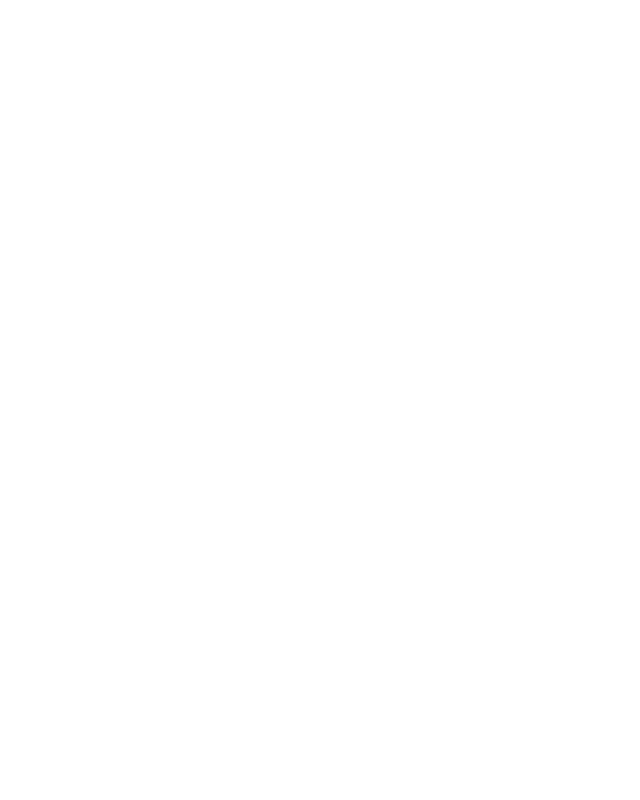
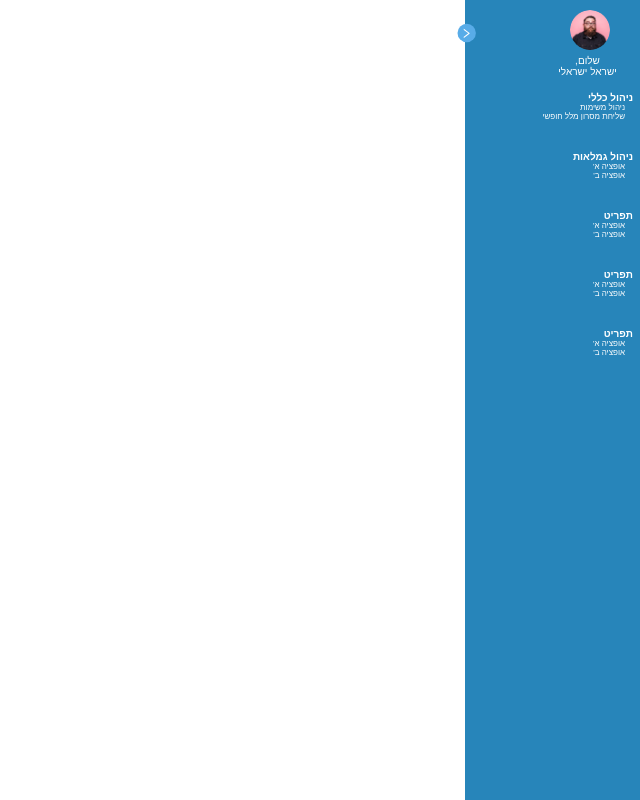
Before and after one commit to LitalHazut/my-react-app, a React (Create React App) app: page /Table in a window 1280 px wide. Shown: the whole page, without its empty margins (640-1280 px from the left). Built offline with nearby package versions, Linux system fonts and the light colour scheme.

Commit message:
fix custom menu

```diff
--- a/src/App.css
+++ b/src/App.css
@@ -1,5 +1,17 @@
 .App {
   text-align: center;
+}
+
+@import url('https://fonts.googleapis.com/css2?family=Heebo:wght@400;700&display=swap');
+
+body {
+  font-family: 'Heebo', sans-serif;
+}
+
+/* Override Ant Design styles if necessary */
+/* Example: Override the font size of Ant Design menu */
+.ant-menu {
+  font-family: 'Heebo', sans-serif;
 }
 
 .App-logo {
@@ -32,6 +44,7 @@
   from {
     transform: rotate(0deg);
   }
+
   to {
     transform: rotate(360deg);
   }
--- a/src/App.tsx
+++ b/src/App.tsx
@@ -8,6 +8,7 @@
 import { Switch } from 'react-router-dom';
 import ProductForm from './Components/ProductsANT/ProductForm';
 import ProductFormMui from './Components/ProductsMUI/ProductFormMui';
+import { CustomMenu } from './Components/CustomMenu/CustomMenu';
 
 function App() {
   return (
@@ -17,8 +18,9 @@
           <Route exact path="/" component={LoginPageMUI} />
           <Route path="/loginAnt" component={LoginPageANT} />
           <Route path="/homeMUI" component={HomePageMUI} />
+          <Route path="/Products" component={ProductFormMui} />
           {/* <Route path="/Products" component={ProductForm} /> */}
-          <Route path="/Products" component={ProductFormMui} />
+          <Route path="/Table" component={CustomMenu} />
           <Route path="/homeANT" component={HomePageANT} />
         </Switch>
       </div>
--- /dev/null
+++ b/src/Components/CustomMenu/CustomMenu.tsx
@@ -0,0 +1,133 @@
+import React, { useState } from 'react';
+import { Menu } from 'antd';
+import Avatar from '../../images/Avatar.png';
+import star from '../../images/star.png';
+import { StarFilled } from '@ant-design/icons';
+import { StarOutlined } from '@mui/icons-material';
+
+const { SubMenu } = Menu;
+
+export const CustomMenu = () => {
+    const [collapsed, setCollapsed] = useState(false);
+
+    const toggleCollapsed = () => {
+        setCollapsed(!collapsed);
+    };
+
+    return (
+        <div style={{ position: 'fixed', top: 0, right: 0, height: '100%', backgroundColor: '#2785ba', zIndex: 1000, width: collapsed ? '120px' : '175px', transition: 'width 0.3s' }}>
+            <div style={{ display: 'flex', justifyContent: 'flex-start', alignItems: 'center', paddingTop: '10px', cursor: 'pointer' }} onClick={toggleCollapsed}>
+                <div style={{ display: 'flex', alignItems: 'center', width: '100%' }}>
+                    {!collapsed ? (
+                        <>
+                            <svg width="27" height="27" viewBox="0 0 37 37" fill="none" xmlns="http://www.w3.org/2000/svg" style={{ marginRight: '10px', marginLeft: '-10px', transform: 'rotate(180deg)' }}>
+                                <g filter="url(#filter0_d_107_5688)">
+                                    <circle cx="18.5" cy="14.5" r="14.5" fill="#58ACE8" />
+                                </g>
+                                <path d="M23.141 8.26326V6.75349C23.141 6.62263 22.9906 6.55036 22.8891 6.63044L14.0844 13.5074C14.0096 13.5656 13.949 13.6401 13.9074 13.7252C13.8658 13.8103 13.8441 13.9038 13.8441 13.9986C13.8441 14.0934 13.8658 14.1869 13.9074 14.272C13.949 14.3571 14.0096 14.4316 14.0844 14.4898L22.8891 21.3668C22.9926 21.4469 23.141 21.3746 23.141 21.2437V19.734C23.141 19.6383 23.0961 19.5465 23.0219 19.4879L15.9906 13.9996L23.0219 8.50935C23.0961 8.45076 23.141 8.35896 23.141 8.26326Z" fill="white" />
+                            </svg>
+                            <div style={{ display: 'flex', justifyContent: 'flex-end', width: '100%' }}>
+                                <img src={Avatar} alt="שלום" style={{ width: '40px', height: '40px', borderRadius: '50%', marginRight: '30px' }} />
+                            </div>
+                        </>
+                    ) : (
+                        <>
+                            <svg width="27" height="27" viewBox="0 0 37 37" fill="none" xmlns="http://www.w3.org/2000/svg" style={{ marginRight: '10px', marginLeft: '-10px' }}>
+                                <g filter="url(#filter0_d_107_5688)">
+                                    <circle cx="18.5" cy="14.5" r="14.5" fill="#58ACE8" />
+                                </g>
+                                <path d="M23.141 8.26326V6.75349C23.141 6.62263 22.9906 6.55036 22.8891 6.63044L14.0844 13.5074C14.0096 13.5656 13.949 13.6401 13.9074 13.7252C13.8658 13.8103 13.8441 13.9038 13.8441 13.9986C13.8441 14.0934 13.8658 14.1869 13.9074 14.272C13.949 14.3571 14.0096 14.4316 14.0844 14.4898L22.8891 21.3668C22.9926 21.4469 23.141 21.3746 23.141 21.2437V19.734C23.141 19.6383 23.0961 19.5465 23.0219 19.4879L15.9906 13.9996L23.0219 8.50935C23.0961 8.45076 23.141 8.35896 23.141 8.26326Z" fill="white" />
+                            </svg>
+                            <div style={{ display: 'flex', justifyContent: 'center', width: '60%' }}>
+                                <img src={Avatar} alt="שלום" style={{ width: '40px', height: '40px', borderRadius: '50%', }} />
+                            </div>
+                        </>
+                    )}
+                </div>
+            </div>
+            {collapsed ? (
+                <div style={{ display: 'flex', flexDirection: 'column', justifyContent: 'center', alignItems: 'center', marginLeft: '3px', marginBottom: '5px' }}>
+                    <p style={{ fontSize: '10px', marginTop: '5px', marginBottom: '0', color: 'white' }}>,שלום</p>
+                    <p style={{ fontSize: '10px', marginTop: '0', marginBottom: '0', color: 'white' }}>ישראל ישראלי</p>
+                </div>
+            ) : (
+                <div style={{ display: 'flex', flexDirection: 'column', justifyContent: 'center', alignItems: 'center', marginLeft: '70px', marginBottom: '5px' }}>
+                    <p style={{ fontSize: '10px', marginTop: '5px', marginBottom: '0', color: 'white' }}>,שלום</p>
+                    <p style={{ fontSize: '10px', marginTop: '0', marginBottom: '0', color: 'white' }}>ישראל ישראלי</p>
+                </div>
+            )}
+            <div style={{ textAlign: 'right', color: 'white', paddingTop: '10px' }}>
+                {!collapsed ? (
+                    <>
+                        <div>
+                            <div style={{ fontSize: '10px', color: 'white', marginRight: '7px', fontWeight: 'bold' }} >
+                                ניהול כללי
+                            </div>
+                            <div style={{ color: 'white', fontSize: '8px', marginRight: '15px' }}>ניהול משימות</div>
+                            <div style={{ color: 'white', fontSize: '8px', marginRight: '15px' }}>שליחת מסרון מלל חופשי</div>
+                        </div>
+                        <div style={{ paddingTop: '30px' }}>
+                            <div style={{ fontSize: '10px', color: 'white', marginRight: '7px', fontWeight: 'bold' }} >
+                                ניהול גמלאות
+                            </div>
+                            <div style={{ color: 'white', fontSize: '8px', marginRight: '15px' }}>
+                                'אופציה א
+                            </div>
+                            <div style={{ color: 'white', fontSize: '8px', marginRight: '15px' }}>
+                                'אופציה ב
+                            </div>
+                        </div>
+                        <div style={{ paddingTop: '30px' }}>
+                            <div style={{ fontSize: '10px', color: 'white', marginRight: '7px', fontWeight: 'bold' }} >
+                                תפריט
+                            </div>
+                            <div style={{ color: 'white', fontSize: '8px', marginRight: '15px' }}>
+                                'אופציה א
+                            </div>
+                            <div style={{ color: 'white', fontSize: '8px', marginRight: '15px' }}>
+                                'אופציה ב
+                            </div>
+                        </div>
+                        <div style={{ paddingTop: '30px' }}>
+                            <div style={{ fontSize: '10px', color: 'white', marginRight: '7px', fontWeight: 'bold' }} >
+                                תפריט
+                            </div>
+                            <div style={{ color: 'white', fontSize: '8px', marginRight: '15px' }}>
+                                'אופציה א
+                            </div>
+                            <div style={{ color: 'white', fontSize: '8px', marginRight: '15px' }}>
+                                'אופציה ב
+                            </div>
+                        </div>
+                        <div style={{ paddingTop: '30px' }}>
+                            <div style={{ fontSize: '10px', color: 'white', marginRight: '7px', fontWeight: 'bold' }} >
+                                תפריט
+                            </div>
+                            <div style={{ color: 'white', fontSize: '8px', marginRight: '15px' }}>
+                                'אופציה א
+                            </div>
+                            <div style={{ color: 'white', fontSize: '8px', marginRight: '15px' }}>
+                                'אופציה ב
+                            </div>
+                        </div>
+
+                    </>
+                ) : (
+                    <div>
+                        {[...Array(6)].map((_, index) => (
+                            <div key={index} style={{
+                                marginRight: '5px', padding: '15px', display: 'flex', justifyContent: 'center'
+
+                            }}>
+                                <img src={star} style={{ width: '15px', height: '15px' }} />
+                            </div>
+                        ))}
+                    </div>
+
+                )}
+            </div>
+        </div>
+    );
+};
+
+export default CustomMenu;
--- a/src/Components/Login/LoginPageMUI.tsx
+++ b/src/Components/Login/LoginPageMUI.tsx
@@ -19,7 +19,7 @@
             });
             console.log('Login successful:', response.data);
             // Redirect to /products route upon successful login
-            window.location.href = '/Products';
+            window.location.href = '/Table';
         } catch (error: any) {
             console.error('Login failed:', error.response?.data || error.message);
             // Display a popup message for login failure
```
Also changed, not shown: src/images/Avatar.png (added), src/images/star.png (added).
